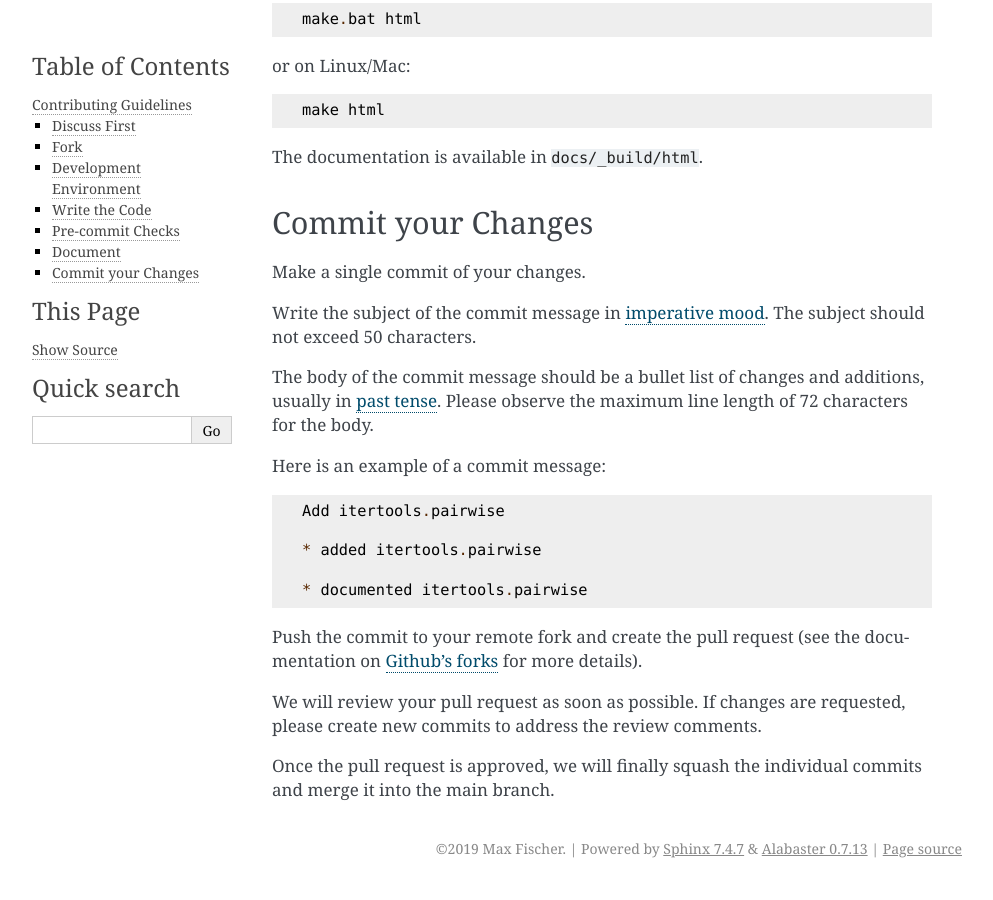
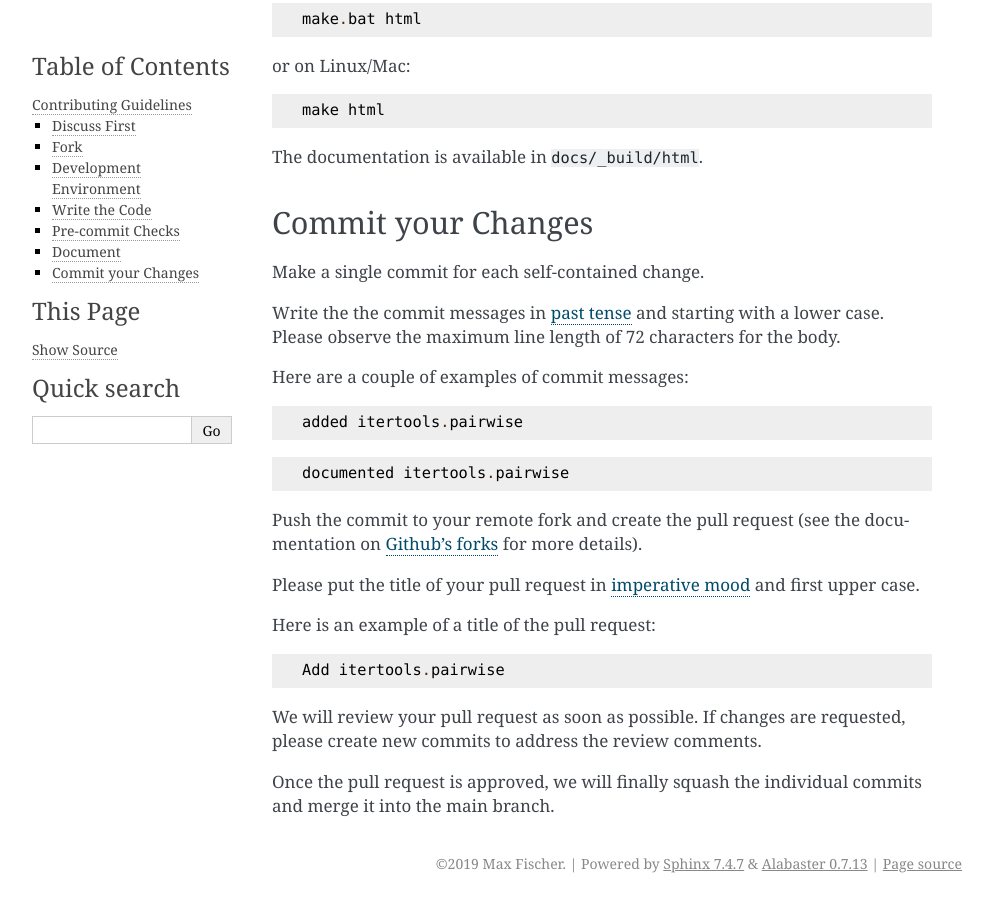
Before and after one commit to maxfischer2781/asyncstdlib, a Sphinx documentation site: the page built from docs/source/contributing.rst, in a window 1280 px wide and 900 px high, scrolled down 2286 px. Shown: the whole window, without its empty margins (148-1141 px from the left). Built offline with Sphinx 7.4.7, drawn with Linux system fonts in a browser that asks for light colours; formulas are drawn with MathJax 3.

Commit message:
addressed the review comments

```diff
--- a/docs/source/contributing.rst
+++ b/docs/source/contributing.rst
@@ -139,30 +139,37 @@ The documentation is available in ``docs/_build/html``.
 
 Commit your Changes
 ===================
-Make a single commit of your changes.
+Make a single commit for each self-contained change.
 
-Write the subject of the commit message in `imperative mood`_.
-The subject should not exceed 50 characters.
-
-The body of the commit message should be a bullet list of changes and additions,
-usually in `past tense`_.
+Write the the commit messages in `past tense`_ and starting with a lower case.
 Please observe the maximum line length of 72 characters for the body.
 
-Here is an example of a commit message:
+Here are a couple of examples of commit messages:
+
+.. code-block::
+
+    added itertools.pairwise
+
+.. code-block::
+
+    documented itertools.pairwise
+
+
+.. _past tense: https://en.wikipedia.org/wiki/Past_tense
+
+Push the commit to your remote fork and create the pull request (see
+the documentation on `Github's forks`_ for more details).
+
+Please put the title of your pull request in `imperative mood`_ and first upper
+case.
+
+.. _imperative mood: https://en.wikipedia.org/wiki/Imperative_mood
+
+Here is an example of a title of the pull request:
 
 .. code-block::
 
     Add itertools.pairwise
-
-    * added itertools.pairwise
-
-    * documented itertools.pairwise
-
-.. _imperative mood: https://en.wikipedia.org/wiki/Imperative_mood
-.. _past tense: https://en.wikipedia.org/wiki/Past_tense
-
-Push the commit to your remote fork and create the pull request (see
-the documentation on `Github's forks`_ for more details).
 
 We will review your pull request as soon as possible.
 If changes are requested, please create new commits to address the review
```
